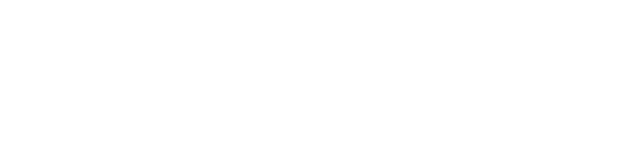
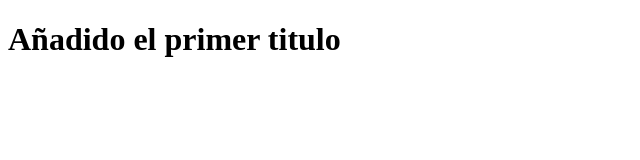
Before and after one commit to AlvaroFernandezMartin/Trabajando-con-Git-y-Markdown-3, a plain HTML site: page index.html in a window 1280 px wide. Shown: the whole page, without its empty margins (0-640 px from the left). Drawn offline with Linux system fonts and the light colour scheme.

Commit message:
añadido contenido en el body

```diff
--- a/index.html
+++ b/index.html
@@ -7,5 +7,9 @@
 </head>
 <body>
 
+    <h1>Añadido el primer titulo
+
+    </h1>
+
 </body>
 </html>
```
